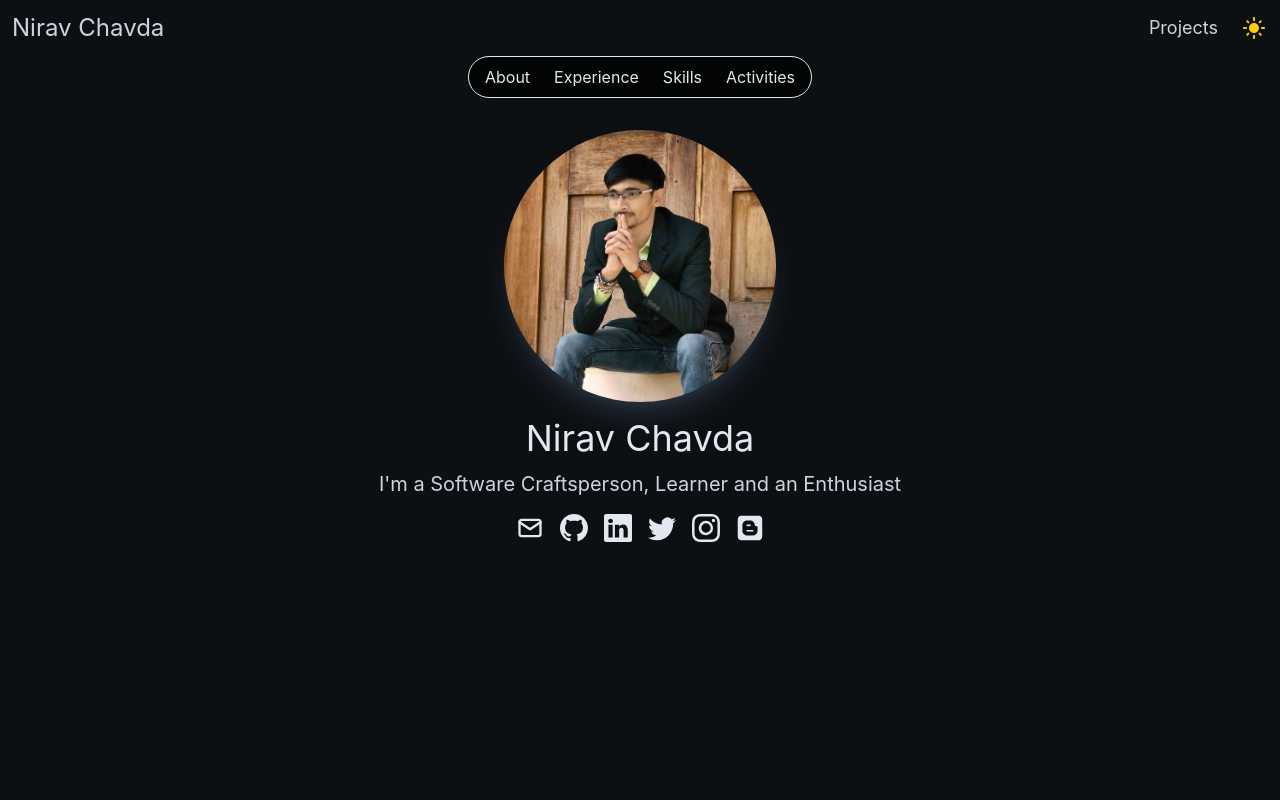
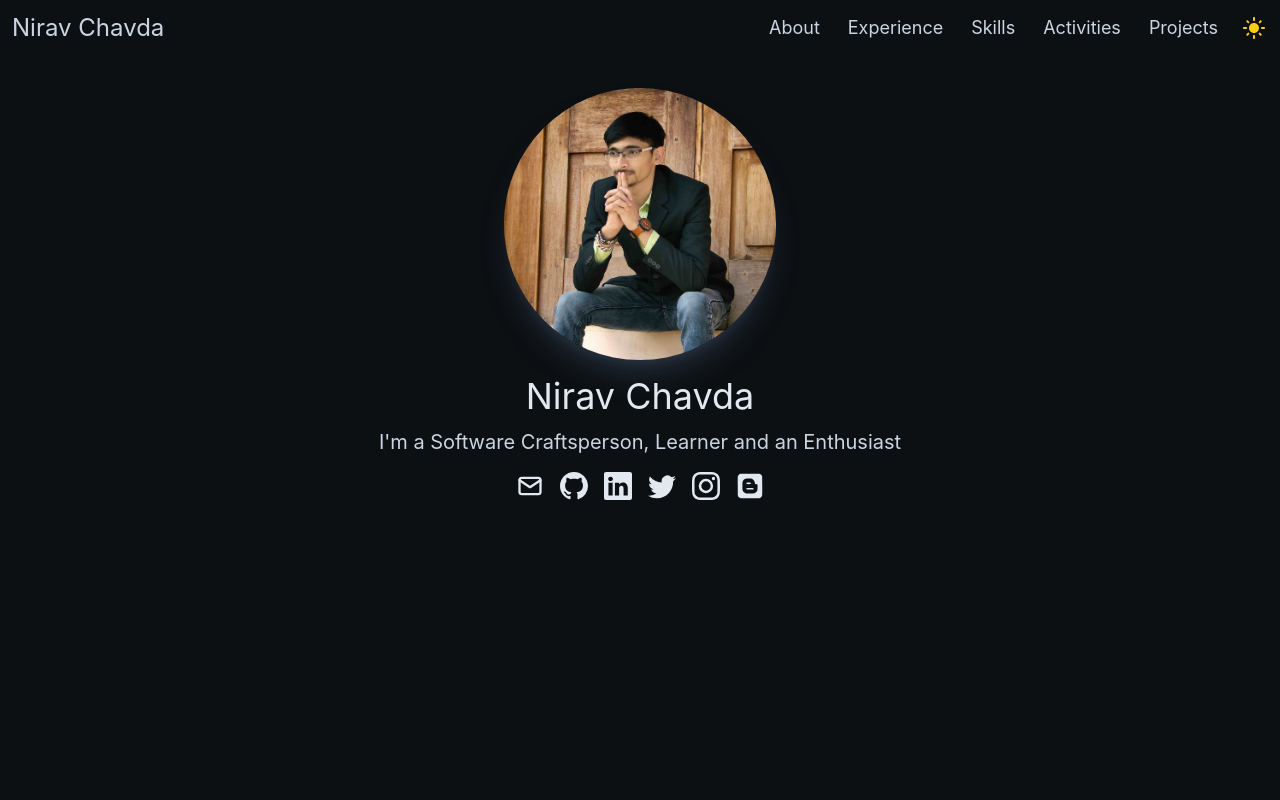
Before and after one commit to niravchavda99/niravchavda99.github.io, a React (Create React App) app: page / in a window 1280 px wide. Shown: the top 800 px of the page. Built offline with nearby package versions, Linux system fonts and the light colour scheme.

Commit message:
ENH: Move sticky header content to fixed header

```diff
--- a/src/app/header/Header.tsx
+++ b/src/app/header/Header.tsx
@@ -1,23 +1,33 @@
 import './Header.scss';
 import DarkModeToggle from "../darkmodetoggle/DarkModeToggle";
-import {ReactNode} from "react";
+import React, {ReactNode} from "react";
 import {Link} from "react-router-dom";
 import ThemeProps from "../common/ThemeProps";
 
 type HeaderProps = ThemeProps & { children?: ReactNode };
 
 const Header = ({theme, toggleTheme, children}: HeaderProps) => {
-  return <div>
-    <nav className={`header-container`}>
+  return <nav className={`header-container`}>
     <div>
       <Link to={"/"} className={'header-logo'}>Nirav Chavda</Link>
     </div>
     <div className={'header-content-container'}>
-        {children}
+      <a href={"/#about"} className={"header-content"}>
+        About
+      </a>
+      <a href={"/#experience"} className={"header-content"}>
+        Experience
+      </a>
+      <a href={"/#skills"} className={"header-content"}>
+        Skills
+      </a>
+      <a href={"/#activities"} className={"header-content"}>
+        Activities
+      </a>
+      <Link to={"/projects"} className={'header-content'}>Projects</Link>
       <DarkModeToggle theme={theme} toggleTheme={toggleTheme}/>
     </div>
-    </nav>
-  </div>;
+  </nav>;
 }
 
 export default Header;
--- a/src/app/home/Home.tsx
+++ b/src/app/home/Home.tsx
@@ -8,8 +8,6 @@ import SplashScreen from "../common/splashscreen/SplashScreen";
 import Fader from "../common/fader/Fader";
 import Activities from "../activities/Activities";
 import '../common/Common.scss';
-import {Link} from "react-router-dom";
-import StickyHeader from "../sticky-header/StickyHeader";
 
 const Home = ({theme, toggleTheme}: ThemeProps) => {
   const [loading, setLoading] = useState(true);
@@ -21,10 +19,7 @@ const Home = ({theme, toggleTheme}: ThemeProps) => {
   return loading ?
       <SplashScreen/> :
       <Fader timeout={200} transitionTime={1}>
-            <Header theme={theme} toggleTheme={toggleTheme}>
-                <Link to={"/projects"} className={'header-content'}>Projects</Link>
-            </Header>
-            <StickyHeader/>
+        <Header theme={theme} toggleTheme={toggleTheme}/>
         <About/>
         <Experience/>
         <Skills theme={theme}/>
--- a/src/app/sticky-header/StickyHeader.scss
+++ /dev/null
@@ -1,31 +0,0 @@
-@import "src/app/common/Common.scss";
-
-.sticky-header {
-  @apply w-fit sticky top-1 border rounded-full p-1 transition-all;
-  margin: 0 auto;
-  backdrop-filter: blur(2px);
-}
-
-.sticky-header-content {
-  @apply w-fit inline-block px-3 py-1 rounded-full;
-}
-
-.light {
-  .sticky-header {
-    @apply bg-slate-100/75 border-slate-500;
-  }
-
-  .sticky-header-content:hover {
-    @apply bg-slate-500 text-white;
-  }
-}
-
-.dark {
-  .sticky-header {
-    @apply bg-black/75 border-slate-200 text-slate-200;
-  }
-
-  .sticky-header-content:hover {
-    @apply bg-slate-400 text-black;
-  }
-}
--- a/src/app/sticky-header/StickyHeader.tsx
+++ /dev/null
@@ -1,28 +0,0 @@
-import "./StickyHeader.scss";
-
-const StickyHeader = () => {
-  return (
-    <div className={"sticky-header"}>
-      <a href={"/#about"} className={"sticky-header-content mobile-hidden"}>
-        About
-      </a>
-      <a
-        href={"/#experience"}
-        className={"sticky-header-content mobile-hidden"}
-      >
-        Experience
-      </a>
-      <a href={"/#skills"} className={"sticky-header-content mobile-hidden"}>
-        Skills
-      </a>
-      <a
-        href={"/#activities"}
-        className={"sticky-header-content mobile-hidden"}
-      >
-        Activities
-      </a>
-    </div>
-  );
-};
-
-export default StickyHeader;
```
Lines whose indentation alone changed are shown as unchanged.
